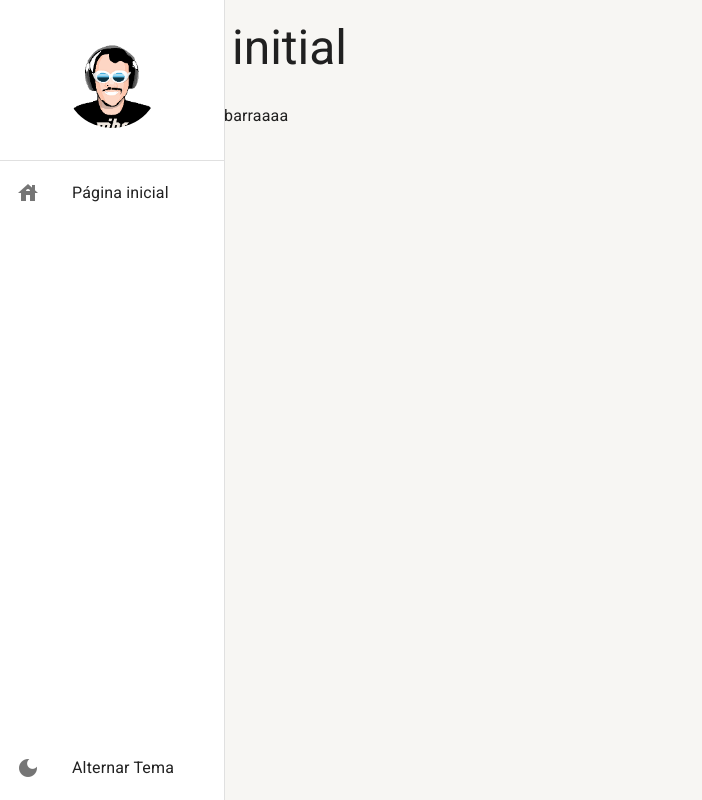
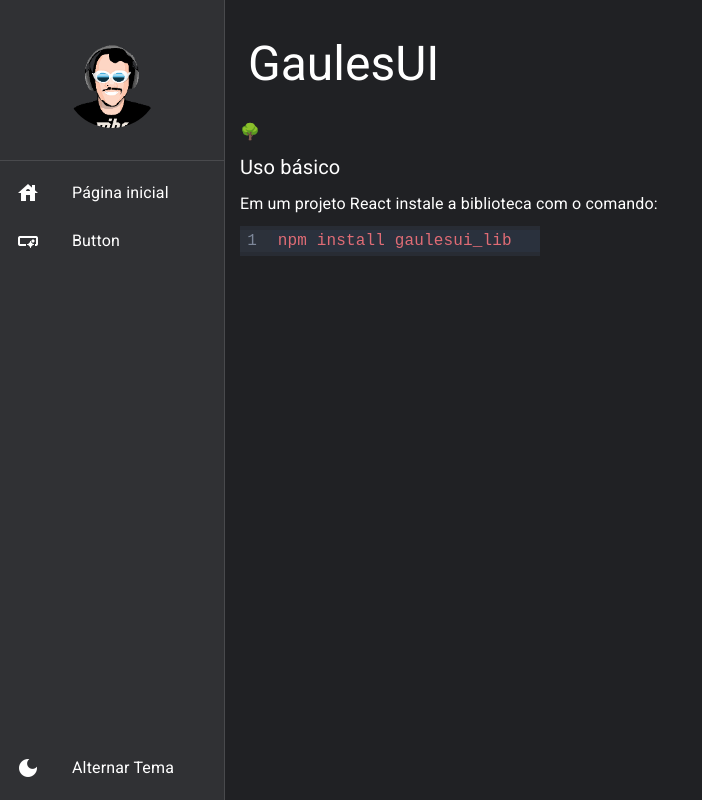
Before and after one commit to HenriqueMartinsBotelho/gaulesui-docs, a React (Create React App) app: page / in a window 1280 px wide. Shown: the whole page, without its empty margins (0-702 px from the left). Built offline with nearby package versions, Linux system fonts and the light colour scheme.

Commit message:
tema novo

```diff
--- a/package.json
+++ b/package.json
@@ -3,6 +3,8 @@
   "version": "0.1.0",
   "private": true,
   "dependencies": {
+    "@codemirror/lang-javascript": "^6.0.0",
+    "@codemirror/theme-one-dark": "^6.0.0",
     "@emotion/react": "^11.9.0",
     "@emotion/styled": "^11.8.1",
     "@mui/icons-material": "^5.8.0",
@@ -14,6 +16,8 @@
     "@types/node": "^16.11.36",
     "@types/react": "^18.0.9",
     "@types/react-dom": "^18.0.5",
+    "@uiw/react-codemirror": "^4.8.1",
+    "gaulesui_lib": "^0.1.3",
     "react": "^18.1.0",
     "react-dom": "^18.1.0",
     "react-router-dom": "^6.3.0",
--- /dev/null
+++ b/src/pages/button/ButtonPage.tsx
@@ -0,0 +1,42 @@
+import { Box } from "@mui/material";
+import { LayoutBaseDePagina } from "../../shared/layouts";
+import CodeMirror from "@uiw/react-codemirror";
+import { javascript } from "@codemirror/lang-javascript";
+import {Button} from "gaulesui_lib"
+import { oneDark } from '@codemirror/theme-one-dark';
+
+
+export const ButtonPage = () => {
+
+  const code = `import React from 'react'
+import {Button} from "gaulesui_lib"
+
+export const Page = () => {
+  return (
+    <Button label="Botão">Botão</Button>
+  )
+}
+  `
+
+
+
+  return (
+    <LayoutBaseDePagina titulo="GaulesUI" barraDeFerramentas={<>🌳</>}>
+      <Box>
+        <Box style={{fontSize: '20px', marginBottom: '10px'}}>Exemplo de uso</Box>
+
+        <Box marginTop="10px" >
+        <CodeMirror
+        theme={oneDark}
+          value={code}
+          width="400px"
+          extensions={[javascript({ jsx: true })]}
+        />
+        </Box>
+        <Box marginTop="10px" display="flex">
+          <Button label="Botão"/>
+        </Box>
+      </Box>
+    </LayoutBaseDePagina>
+  )
+}
--- a/src/pages/dashboard/Dashboard.tsx
+++ b/src/pages/dashboard/Dashboard.tsx
@@ -1,11 +1,25 @@
-import { LayoutBaseDePagina } from "../../shared/layouts"
-
+import { Box } from "@mui/material";
+import { LayoutBaseDePagina } from "../../shared/layouts";
+import CodeMirror from "@uiw/react-codemirror";
+import { javascript } from "@codemirror/lang-javascript";
+import { oneDark } from '@codemirror/theme-one-dark';
 
 
 export const Dashboard = () => {
-    return (
-        <LayoutBaseDePagina titulo="initial" barraDeFerramentas={<>barraaaa</>}>
-
-        </LayoutBaseDePagina>
-    )
-}
+  return (
+    <LayoutBaseDePagina titulo="GaulesUI" barraDeFerramentas={<>🌳</>}>
+      <Box>
+        <Box style={{fontSize: '20px', marginBottom: '10px'}}>Uso básico</Box>
+         Em um projeto React instale a biblioteca com o comando:
+        <Box marginTop="10px">
+        <CodeMirror
+        theme={oneDark}
+          value="npm install gaulesui_lib"
+          width="300px"
+          extensions={[javascript({ jsx: true })]}
+        />
+        </Box>
+      </Box>
+    </LayoutBaseDePagina>
+  );
+};
--- a/src/pages/index.ts
+++ b/src/pages/index.ts
@@ -1 +1,2 @@
 export * from './dashboard/Dashboard'
+export * from './button/ButtonPage'
--- a/src/routes/index.tsx
+++ b/src/routes/index.tsx
@@ -1,5 +1,6 @@
 import { useEffect } from "react";
 import { Routes, Route, Navigate } from "react-router-dom";
+import { ButtonPage } from "../pages";
 import { Dashboard } from "../pages/dashboard/Dashboard";
 import { useDrawerContext } from "../shared/contexts";
 
@@ -13,6 +14,11 @@ export const AppRoutes = () => {
         icon: 'house',
         path: '/pagina-inicial'
       },
+      {
+        label: 'Button',
+        icon: 'smart_button',
+        path: '/button-page'
+      },
 
     ])
   }, [])
@@ -25,6 +31,7 @@ export const AppRoutes = () => {
           <Dashboard/>
         }
       />
+      <Route path="/button-page" element={<ButtonPage />} />
       <Route path="*" element={<Navigate to="/" />} />
     </Routes>
   );
--- a/src/shared/contexts/ThemeContext.tsx
+++ b/src/shared/contexts/ThemeContext.tsx
@@ -27,7 +27,7 @@ export const useAppThemeContext = () => {
 };
 
 export const AppThemeProvider: React.FC<Props> = ({ children }) => {
-  const [themeName, setThemeName] = useState<"light" | "dark">("light");
+  const [themeName, setThemeName] = useState<"light" | "dark">("dark");
 
   const toggleTheme = useCallback(() => {
     setThemeName((oldThemeName) =>
--- a/src/shared/layouts/LayoutBaseDePagina.tsx
+++ b/src/shared/layouts/LayoutBaseDePagina.tsx
@@ -27,7 +27,7 @@ export const LayoutBaseDePagina: React.FC<ILayoutBaseDepaginaProps> = ({
   const { toggleDrawerOpen } = useDrawerContext();
 
   return (
-    <Box height="100%" display="flex" flexDirection="column" gap={1}>
+    <Box height="100%" display="flex" flexDirection="column" gap={1} padding={2}>
       <Box
         padding={1}
         display="flex"
```
Also changed, not shown: 2 other files (tests, documents, lock files or other folders).
